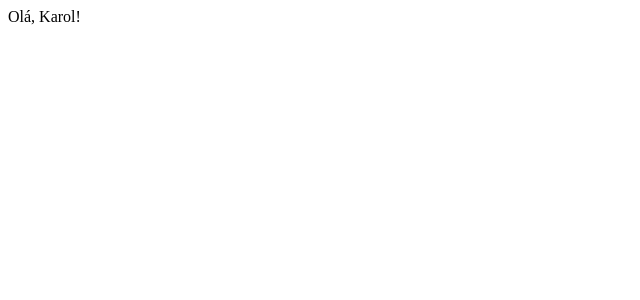
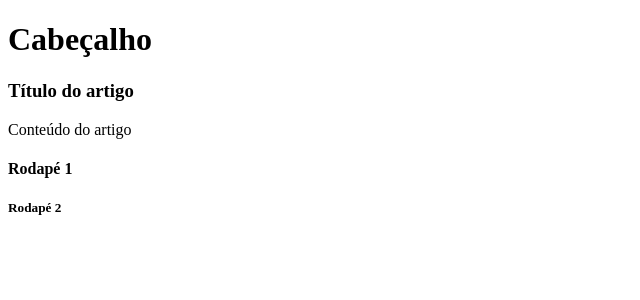
Before and after one commit to Karollays/projeto-app-cafundoca, a React (Create React App) app: page / in a window 1280 px wide. Shown: the top 300 px of the page, without its empty margins (0-640 px from the left). Built offline with nearby package versions, Linux system fonts and the light colour scheme.

Commit message:
feat:subindo arquivos

```diff
--- a/package.json
+++ b/package.json
@@ -34,5 +34,8 @@
       "last 1 firefox version",
       "last 1 safari version"
     ]
+  },
+  "devDependencies": {
+    "css-loader": "^6.2.0"
   }
 }
--- a/src/App.js
+++ b/src/App.js
@@ -1,11 +1,16 @@
 import React from 'react';
-
-function App() {
-  return (
-    <div>
-      Olá, Karol!
-    </div>
-  );
+import Header from './components/Header/Header.jsx';
+import Article from './components/article/Article';
+import Footer from './components/footer/Footer';
+class App extends React.Component {
+  render() {
+    return (
+      <div>
+        <Header />
+        <Article />
+        <Footer />
+      </div>
+    );
+  }
 }
-
 export default App;
--- /dev/null
+++ b/src/components/Header/Header.css
@@ -0,0 +1,3 @@
+.navbar {
+    color:aqua;
+}
--- a/src/components/Header/Header.jsx
+++ b/src/components/Header/Header.jsx
@@ -0,0 +1,12 @@
+import React from 'react';
+
+
+class Header extends React.Component{
+    render(){
+        return (
+            <h1 className="navbar">Cabeçalho</h1>
+        );
+    }
+}
+
+export default Header;
--- /dev/null
+++ b/src/components/article/Article.jsx
@@ -0,0 +1,14 @@
+import React from 'react';
+
+class Article extends React.Component{
+    render(){
+        return(
+            <div>
+            <h3>Título do artigo</h3>
+            <p>Conteúdo do artigo</p>
+            </div>
+        );
+    }
+}
+
+export default Article;
--- /dev/null
+++ b/src/components/footer/Footer.jsx
@@ -0,0 +1,13 @@
+import React from 'react';
+
+class Footer extends React.Component{
+    render(){
+        return(
+            <div>
+                <h4>Rodapé 1</h4>
+                <h5>Rodapé 2</h5>
+            </div>
+        );
+    }
+}
+export default Footer;
```
Also changed, not shown: src/App.css (added), src/components/Header/styles.js (deleted), 1 other file (tests, documents, lock files or other folders).
